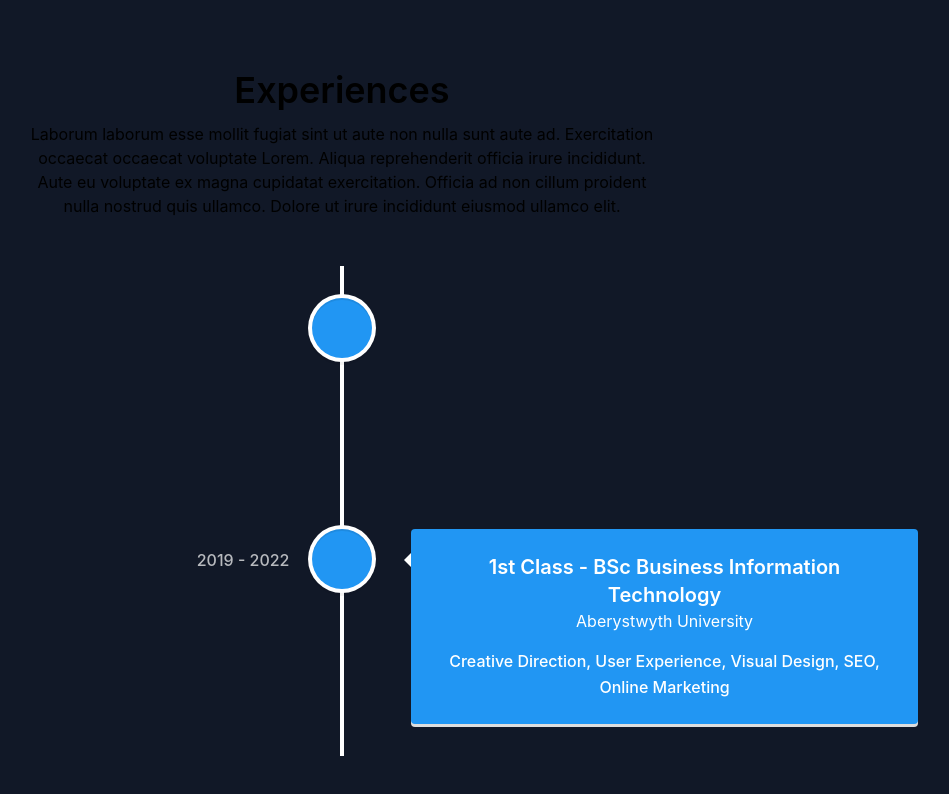
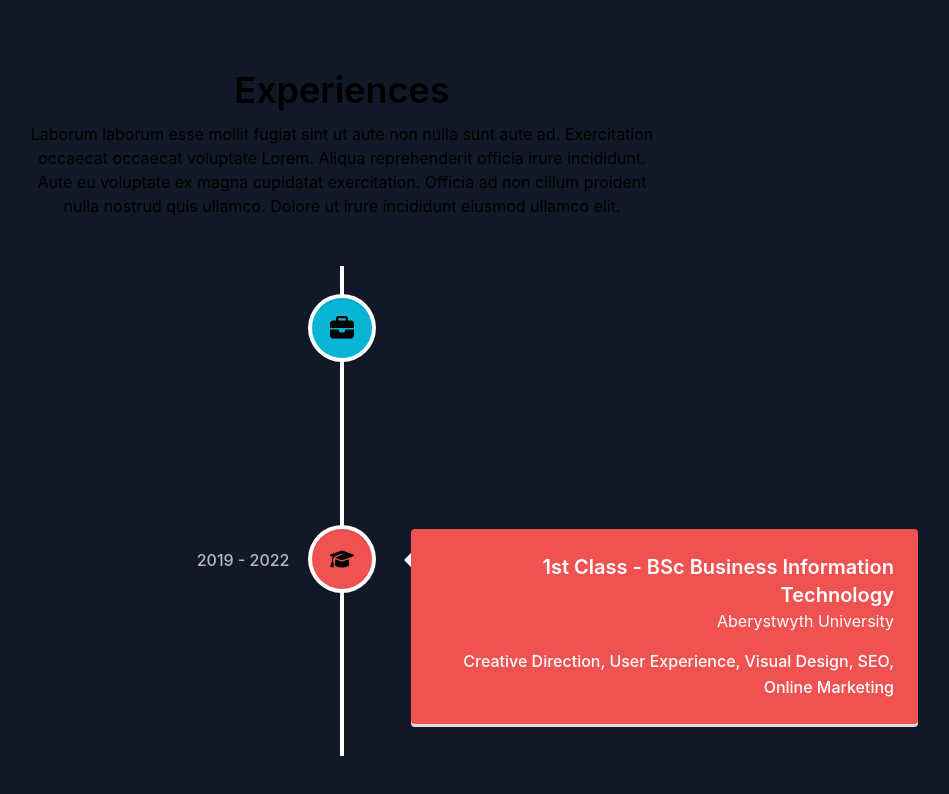
Before and after one commit to kiasambrook/portfolio-2024, a React (Create React App) app in the folder frontend/: page / in a window 1280 px wide. Shown: the part 1642-2436 px from the top of the page, without its empty margins (298-1247 px from the left). Built offline with nearby package versions, Linux system fonts and the light colour scheme.

Commit message:
feat: adding font awesome icons to timeline

```diff
--- a/frontend/package.json
+++ b/frontend/package.json
@@ -3,6 +3,11 @@
   "version": "0.1.0",
   "private": true,
   "dependencies": {
+    "@fortawesome/fontawesome-svg-core": "^6.5.2",
+    "@fortawesome/free-brands-svg-icons": "^6.5.2",
+    "@fortawesome/free-regular-svg-icons": "^6.5.2",
+    "@fortawesome/free-solid-svg-icons": "^6.5.2",
+    "@fortawesome/react-fontawesome": "^0.2.0",
     "@gsap/react": "^2.1.0",
     "@testing-library/jest-dom": "^5.17.0",
     "@testing-library/react": "^13.4.0",
--- a/frontend/src/components/timeline/Timeline.js
+++ b/frontend/src/components/timeline/Timeline.js
@@ -3,6 +3,8 @@
   VerticalTimelineElement,
 } from "react-vertical-timeline-component";
 import "react-vertical-timeline-component/style.min.css";
+import { FontAwesomeIcon } from '@fortawesome/react-fontawesome'
+import { faGraduationCap, faBriefcase } from '@fortawesome/free-solid-svg-icons'
 
 const Timeline = () => {
   return (
@@ -12,7 +14,9 @@
           className="vertical-timeline-element--education"
           contentStyle={{ background: "rgb(33, 150, 243)", color: "#fff" }}
           date="2022 - present"
-          iconStyle={{ background: "rgb(33, 150, 243)", color: "#fff" }}
+          iconClassName="bg-cyan-500"
+          textClassName="text-left"
+          icon={<FontAwesomeIcon icon={faBriefcase} />}
         >
           <h3 className="vertical-timeline-element-title  text-xl font-semibold">
             Web Developer
@@ -29,8 +33,13 @@
         <VerticalTimelineElement
           className="vertical-timeline-element--education"
           date="2019 - 2022"
-          iconStyle={{ background: "rgb(33, 150, 243)", color: "#fff" }}
-          contentStyle={{ background: "rgb(33, 150, 243)", color: "#fff" }}
+          iconClassName="bg-red-500"
+          contentStyle={{
+            background: "rgb(240 82 82 / var(--tw-bg-opacity))",
+            color: "#fff",
+          }}
+          textClassName="text-left lg:text-right"
+          icon={<FontAwesomeIcon icon={faGraduationCap} />}
         >
           <h3 className="vertical-timeline-element-title text-xl font-semibold">
             1st Class - BSc Business Information Technology
```
Also changed, not shown: 1 other file (tests, documents, lock files or other folders).
